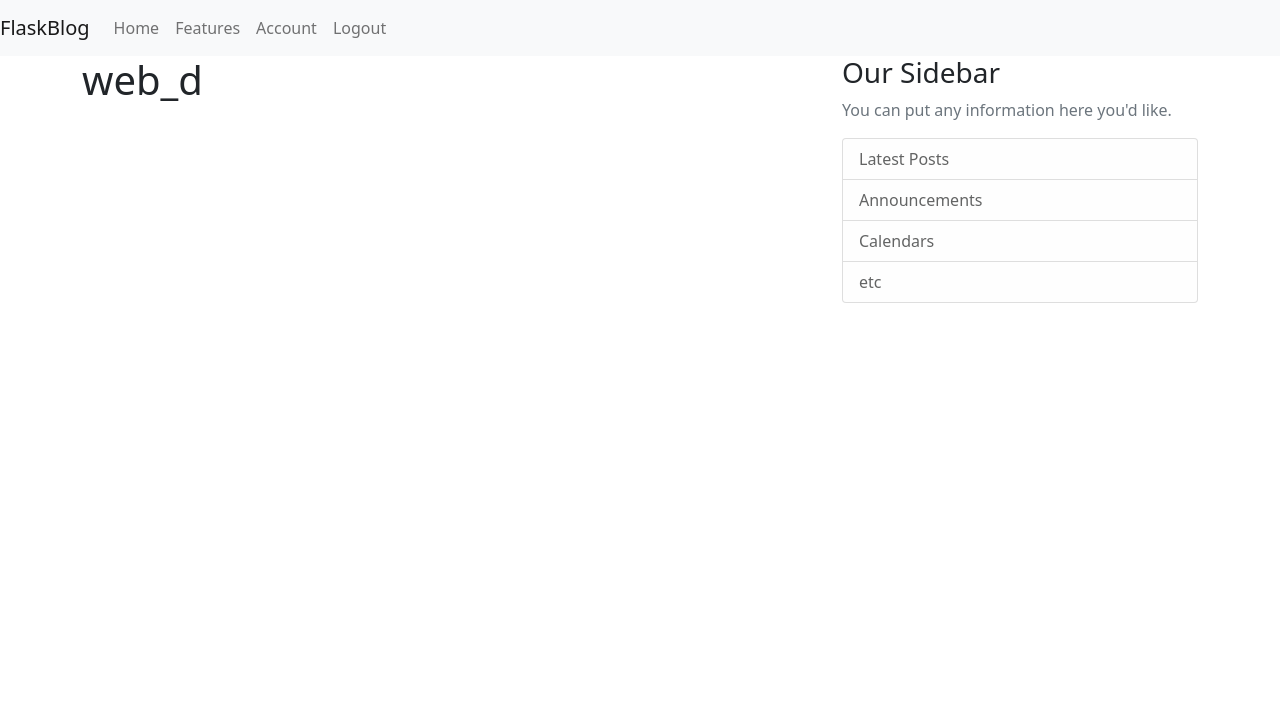
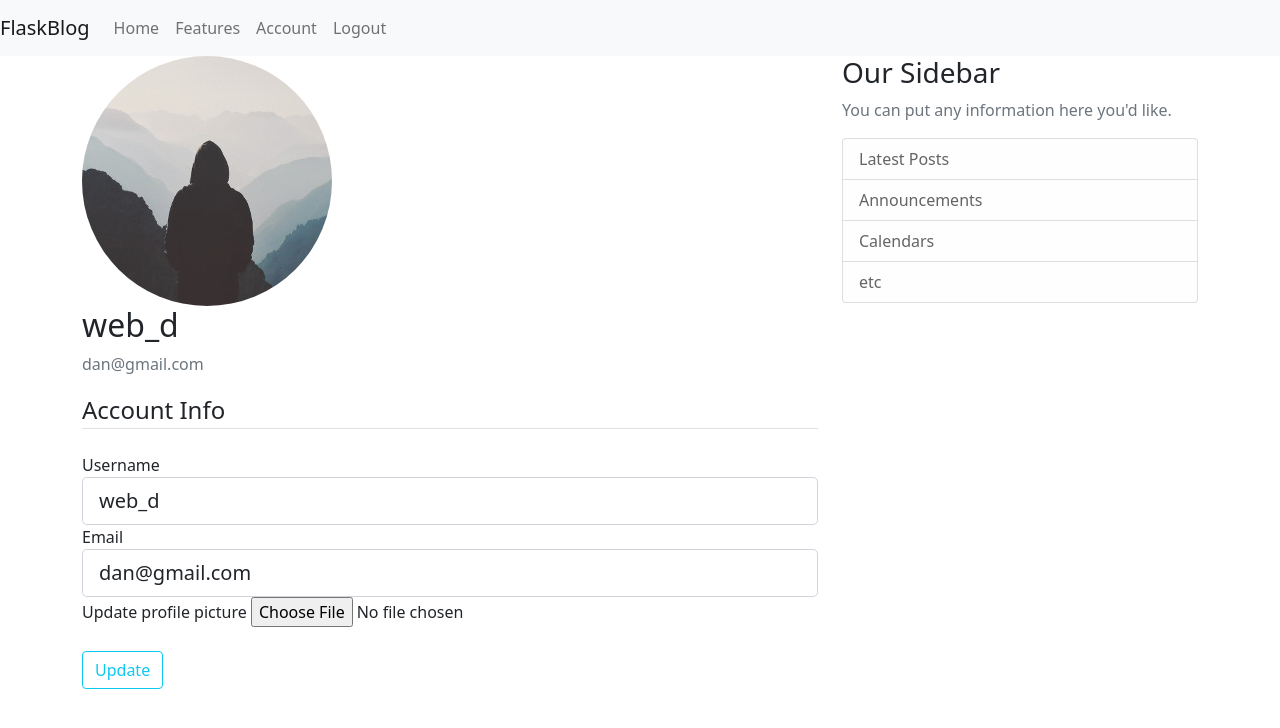
Before and after one commit to webala/full-featured-flask-blog, a Flask app: page /account in a window 1280 px wide. Shown: the top 728 px of the page. Run offline with Flask 2, Linux system fonts and the light colour scheme; a user stored in the database is signed in; some libraries are stand-ins or nearby versions.

Commit message:
User can update account information

```diff
--- a/flaskblog/__init__.py
+++ b/flaskblog/__init__.py
@@ -9,8 +9,10 @@ app = Flask(__name__)
 app.config['SECRET_KEY'] = '1a72248ba5f91ffed1b7bb9651f10ebf'
 app.config['SQLALCHEMY_DATABASE_URI'] = 'sqlite:///site.db'
 db = SQLAlchemy(app)
-bcrypt = Bcrypt(app)
-login_manager = LoginManager(app)
+
+bcrypt = Bcrypt(app) # encrypts password
+
+login_manager = LoginManager(app) # manages user sessions
 login_manager.login_view = 'login'
 login_manager.login_message_category = 'info'
 
--- a/flaskblog/forms.py
+++ b/flaskblog/forms.py
@@ -1,7 +1,10 @@
 
+from wsgiref.validate import validator
 from flask_wtf import FlaskForm
+from flask_wtf.file import FileField, FileAllowed # handle files such as images
 from wtforms import StringField, PasswordField, SubmitField, BooleanField
 from wtforms.validators import DataRequired, Length, Email, EqualTo, ValidationError
+from flask_login import current_user
 from .models import User
 
 class RegistrationForm(FlaskForm):
@@ -33,3 +36,27 @@ class LoginForm(FlaskForm):
     password = PasswordField('Password', validators=[DataRequired()])
     remember = BooleanField('Remember Me')
     submit = SubmitField('Sign In')
+
+
+class UpdateAccountForm(FlaskForm):
+    username = StringField('Username',
+                           validators=[DataRequired(), Length(min=2, max=20)])
+    email = StringField('Email', validators=[DataRequired(), Email()])
+    picture = FileField('Update profile picture', validators=[FileAllowed(['jpg', 'png'])])
+    submit = SubmitField('Update')
+
+    def validate_username(self, username):
+        if username.data != current_user.username: # prevent validation for already existing username
+            user = User.query.filter_by(username=username.data).first()
+            if user:
+                raise ValidationError('Username alredy taken. Please choose a different one.')
+            else:
+                return username
+
+    def validate_email(self, email):
+        if email.data != current_user.email: # prevent validation for already existing email
+            user = User.query.filter_by(email=email.data).first()
+            if user:
+                raise ValidationError('This email is already registered.')
+            else:
+                return email
--- a/flaskblog/models.py
+++ b/flaskblog/models.py
@@ -3,7 +3,7 @@ from flaskblog import db, bcrypt, login_manager
 from flask_login import UserMixin
 
 @login_manager.user_loader
-def load_user(user_id):
+def load_user(user_id): # loads the currend user using user id stored in session
     return User.query.get(int(user_id))
 
 class User(db.Model, UserMixin):
--- a/flaskblog/routes.py
+++ b/flaskblog/routes.py
@@ -1,8 +1,10 @@
+import secrets
+import os
 from flask import render_template, url_for, flash, redirect, request
 from flask_login import login_user, current_user, logout_user, login_required
 from flaskblog import app, db
 from .models import User, Post
-from .forms import RegistrationForm, LoginForm
+from .forms import RegistrationForm, LoginForm, UpdateAccountForm
 
 posts = [
     {
@@ -42,7 +44,7 @@ def register():
 
     form = RegistrationForm()
     if form.validate_on_submit():
-        #hashed_password = bcrypt.generate_password_hash(form.password.data).decode('utf-8')
+
 
         user = User(
             username= form.username.data,
@@ -60,7 +62,7 @@ def register():
 
 @app.route('/login', methods=['POST', 'GET'])
 def login():
-    if current_user.is_authenticated:
+    if current_user.is_authenticated: # using the user loader defined in models.py
         return redirect(url_for('home'))
 
     form = LoginForm()
@@ -85,7 +87,34 @@ def logout():
     return redirect(url_for('home'))
 
 
-@app.route('/account')
+def save_picture(form_picture):
+    random_hex = secrets.token_hex(8)
+    _, f_ext = os.path.splitext(form_picture.filename) # uploaded files have filename attribute. The unserscore is the filename(underscore since we won't use it)
+    picture_filename = random_hex + f_ext
+    picture_path = os.path.join(app.root_path, 'static/profile_pics', picture_filename)
+    form_picture.save(picture_path)
+    return picture_filename
+
+
+@app.route('/account', methods=['POST', 'GET'])
 @login_required
 def account():
-    return render_template('account.html')
+    image_file = url_for('static', filename='profile_pics/{}'.format(current_user.image_file))
+
+    form = UpdateAccountForm()
+    if form.validate_on_submit():
+
+        if form.picture.data:
+            picture_file = save_picture(form.picture.data)
+            current_user.image_file = picture_file
+
+        current_user.username = form.username.data
+        current_user.email = form.email.data
+        db.session.commit()
+        flash('Your account has been updated', 'success')
+        return redirect(url_for('account')) # Because of post get redirect pattern (Prevent resubmission of data)
+    elif request.method == 'GET': #populate form with current user data
+        form.username.data = current_user.username
+        form.email.data = current_user.email
+
+    return render_template('account.html', image_file=image_file, form=form)
--- a/flaskblog/templates/account.html
+++ b/flaskblog/templates/account.html
@@ -2,6 +2,59 @@
 
 {% block content %}
 
-<h1>{{current_user.username}}</h1>
+<div class="content-section">
+    <div class="media">
+      <img class="rounded-circle account-img" src="{{image_file}}">
+      <div class="media-body">
+        <h2 class="account-heading">{{current_user.username}}</h2>
+        <p class="text-secondary">{{current_user.email}}</p>
+      </div>
+    </div>
+    <div class="content-section">
+        <form method="POST" action="" enctype="multipart/form-data">
+            {{ form.hidden_tag() }} <!--For csrf token -->
+            <fieldset class="'form-group">
+                <legend class="border-bottom mb-4">Account Info</legend>
+                <div class="form-group">
+                    {{ form.username.label(class="form-control-label") }}
+
+                    <br/>
+                    {% if form.username.errors %}
+                        {% for error in form.username.errors %}
+                        <span class=" text-danger">{{ error }}</span>
+                        {% endfor %}
+                    {% endif %}
+
+                    {{ form.username(class="form-control form-control-lg") }}
+                </div>
+                <div class="form-group">
+                    {{ form.email.label(class="form-control-label") }}
+
+                    <br/>
+                    {% if form.email.errors %}
+                        {% for error in form.email.errors %}
+                        <span class=" text-danger">{{ error }}</span>
+                        {% endfor %}
+                    {% endif %}
+
+                    {{ form.email(class="form-control form-control-lg") }}
+                </div>
+                <div class="form-group">
+                    {{ form.picture.label }}
+                    {{ form.picture(class="form-control-file") }}
+
+                    {% if form.picture.errors %}
+                        {% for error in form.picture.errors %}
+                            <span class="text-danger">{{ error }}</span><br/>
+                        {% endfor %}
+                    {% endif %}
+                </div>
+            </fieldset>
+            <div class="form-group mt-4">
+                    {{ form.submit(class="btn btn-outline-info") }}
+            </div>
+        </form>
+    </div>
+  </div>
 
 {% endblock %}
```
Also changed, not shown: flaskblog/site.db, flaskblog/static/profile_pics/3798bdc31c759bd2.jpg (added), flaskblog/static/profile_pics/4d8c43b194b72c6a.jpg (added), flaskblog/static/profile_pics/default.jpg (added).
